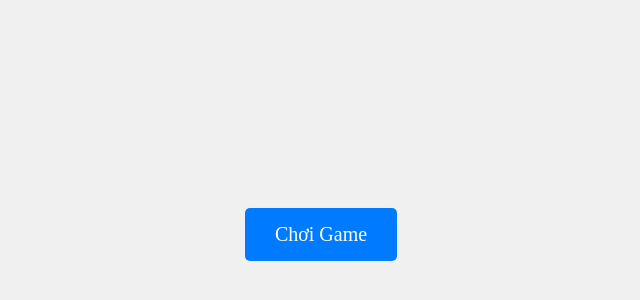
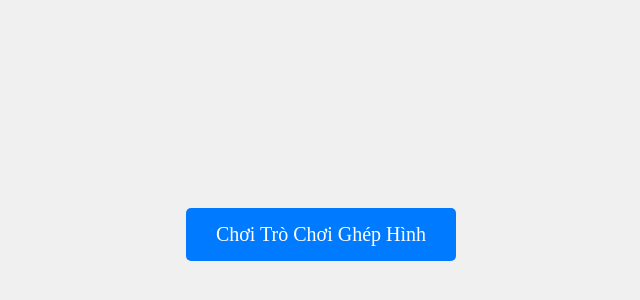
Before and after one commit to LemyTruc/Game2, a plain HTML site: page index.html in a window 1280 px wide. Shown: the part 166-466 px from the top of the page, without its empty margins (319-959 px from the left). Drawn offline with Linux system fonts and the light colour scheme.

Commit message:
Update index.html

```diff
--- a/index.html
+++ b/index.html
@@ -3,7 +3,7 @@
 <head>
     <meta charset="UTF-8">
     <meta name="viewport" content="width=device-width, initial-scale=1.0">
-    <title>Puzzle Game</title>
+    <title>Mở Trò Chơi Ghép Hình</title>
     <style>
         body {
             display: flex;
@@ -30,6 +30,6 @@
     </style>
 </head>
 <body>
-    <a href="puzzle-master/index.html" class="button">Chơi Game</a>
+    <a href="puzzle-master/index.html" class="button">Chơi Trò Chơi Ghép Hình</a>
 </body>
 </html>
```
